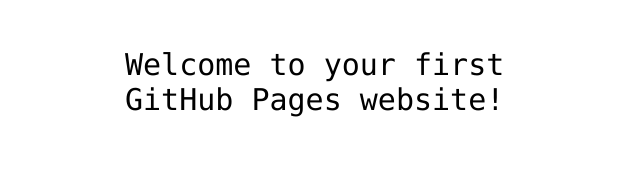
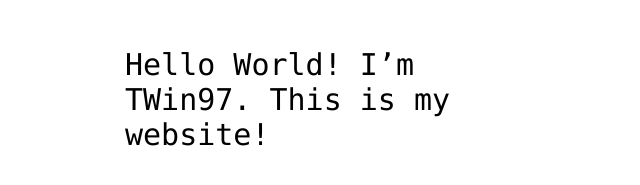
Before and after one commit to TWin97/TWin97.github.io, a plain HTML site: page index.html in a window 1280 px wide. Shown: the part 341-526 px from the top of the page, without its empty margins (315-955 px from the left). Drawn offline with Linux system fonts and the light colour scheme.

Commit message:
Update index.html
I'm learning by following the instructions.

```diff
--- a/index.html
+++ b/index.html
@@ -12,7 +12,7 @@
 <img src="https://octodex.github.com/images/daftpunktocat-thomas.gif" id="octocat" alt="octocat-gif" />
 
 <!-- Change this code here by copy and pasting your template on line 15 -->
-<p>Welcome to your first GitHub Pages website!</p>
+<p>Hello World! I’m TWin97. This is my website!</p>
 
 </body>
 </html>
```
